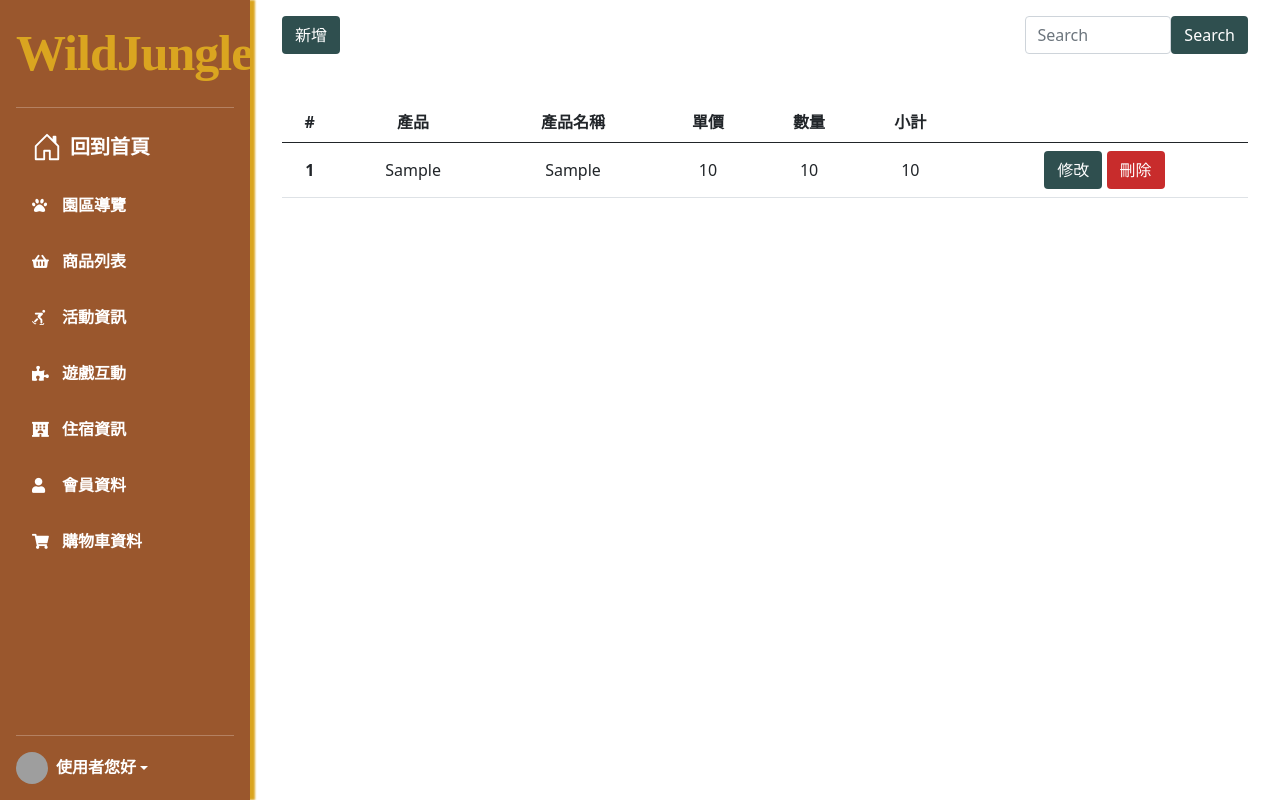
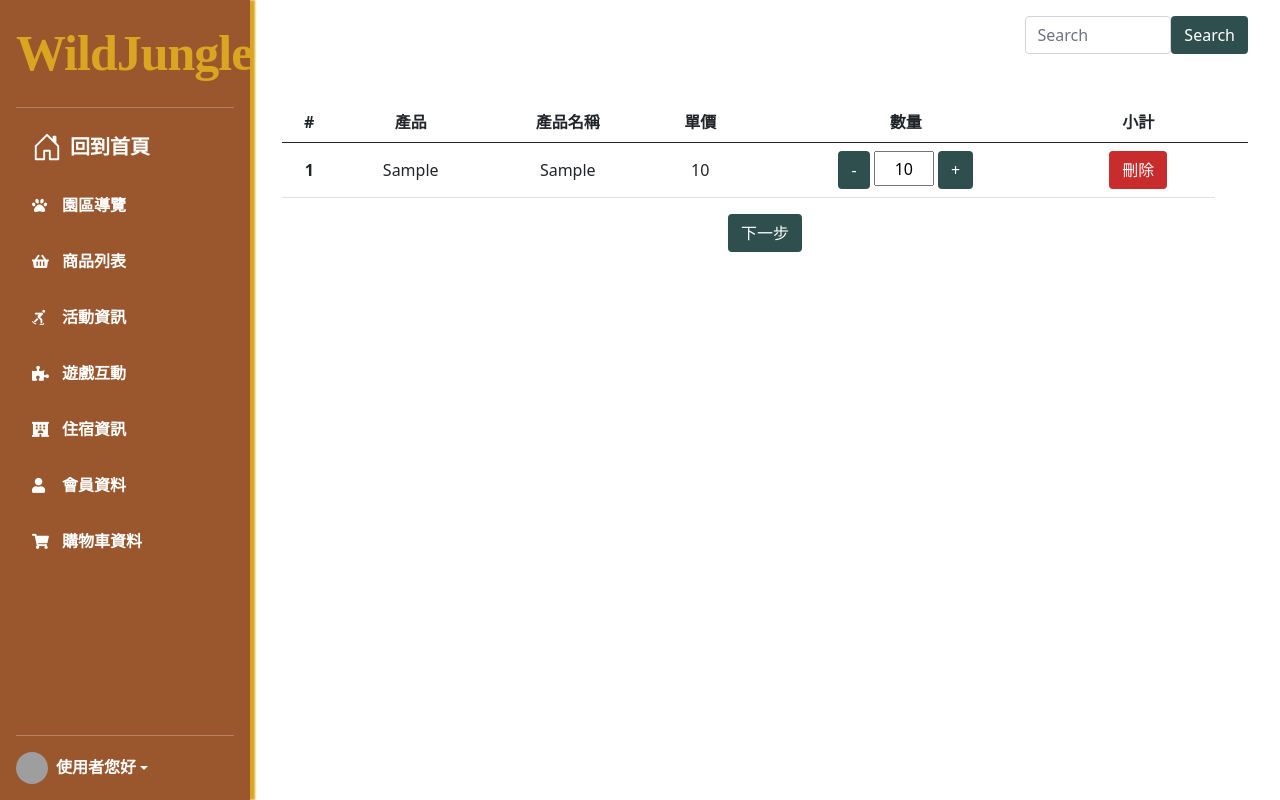
Before and after one commit to Lnhngx/myTeamWork, a PHP site: page /stan_cart.php in a window 1280 px wide. Run offline with PHP 8.4, Linux system fonts and the light colour scheme; tables that the repository leaves empty or names only in its code hold one stand-in row (values such as "Sample post"); some web fonts are replaced; grey boxes are pictures that could not be loaded.

Commit message:
新增數量增減按鈕、畫面調整

```diff
--- a/stan_cart.php
+++ b/stan_cart.php
@@ -9,7 +9,7 @@ $title = '購物車';
 <?php include __DIR__ . '/parts/__sidebar.php' ?>
 <?php
 
-$sql = sprintf('SELECT `product_sid`,`product_src`,`product`,`price`,`quantity`,`amount` FROM `temp_cart` WHERE 1');
+$sql = sprintf('SELECT `product_sid`,`product_src`,`product`,`price`,`quantity` FROM `temp_cart` WHERE 1');
 $rows = $pdo->query($sql)->fetchAll();
 
 
@@ -30,14 +30,16 @@ $rows = $pdo->query($sql)->fetchAll();
 
     .search,
     .insert,
-    .editBtn {
+    .editBtn,
+    .orderBtn {
         background-color: #2f4f4f;
         color: white
     }
 
     .search:hover,
     .insert:hover,
-    .editBtn:hover {
+    .editBtn:hover,
+    .orderBtn:hover {
         color: white;
         background-color: #908a70;
     }
@@ -48,8 +50,13 @@ $rows = $pdo->query($sql)->fetchAll();
     }
 
     .editBtn,
-    .delBtn {
+    .delBtn,
+    .orderBtn {
         color: white;
+    }
+
+    .orderBtn {
+        right: 0;
     }
 
     .delBtn {
@@ -76,11 +83,18 @@ $rows = $pdo->query($sql)->fetchAll();
     .smallimg {
         width: 100%;
     }
+
+    #quantity {
+        box-sizing: border-box;
+        height: 35px;
+        width: 60px;
+        text-align: center;
+    }
 </style>
 <div class="wrap">
     <div class="container my-3">
         <div class="row">
-            <div class="col-3 d-flex" style="justify-content: flex-start;"><button type="button" class="insert btn btn-outline" id="btn">新增</button></div>
+            <div class="col-3 d-flex" style="justify-content: flex-start;"></div>
             <div class="col-3 d-flex" style="justify-content: flex-end;">
                 <form class="d-flex">
                     <input class="searchIp form-control" type="search" placeholder="Search" aria-label="Search">
@@ -109,10 +123,12 @@ $rows = $pdo->query($sql)->fetchAll();
                                 </td>
                                 <td><?= $r['product'] ?></td>
                                 <td><?= $r['price'] ?></td>
-                                <td><?= $r['quantity'] ?></td>
-                                <td><?= $r['amount'] ?></td>
                                 <td>
-                                    <button type="button" class="editBtn btn btn-outline">修改</button>
+                                    <button class="btn btn-outline editBtn" onclick="btnminus()">-</button>
+                                    <input id="quantity" value="<?= $r['quantity'] ?>">
+                                    <button class="btn btn-outline editBtn" onclick="btnadd()">+</button>
+                                </td>
+                                <td>
                                     <a href="javascript: removeCartItem(<?= $r['product_sid'] ?>)">
                                         <button type="button" class="delBtn btn btn-outline">刪除</button>
                                     </a>
@@ -121,6 +137,9 @@ $rows = $pdo->query($sql)->fetchAll();
                         <?php endforeach;  ?>
                     </tbody>
                 </table>
+                <a href="">
+                    <button type="button" class="orderBtn btn btn-outline">下一步</button>
+                </a>
             </div>
         </div>
     </div>
```
